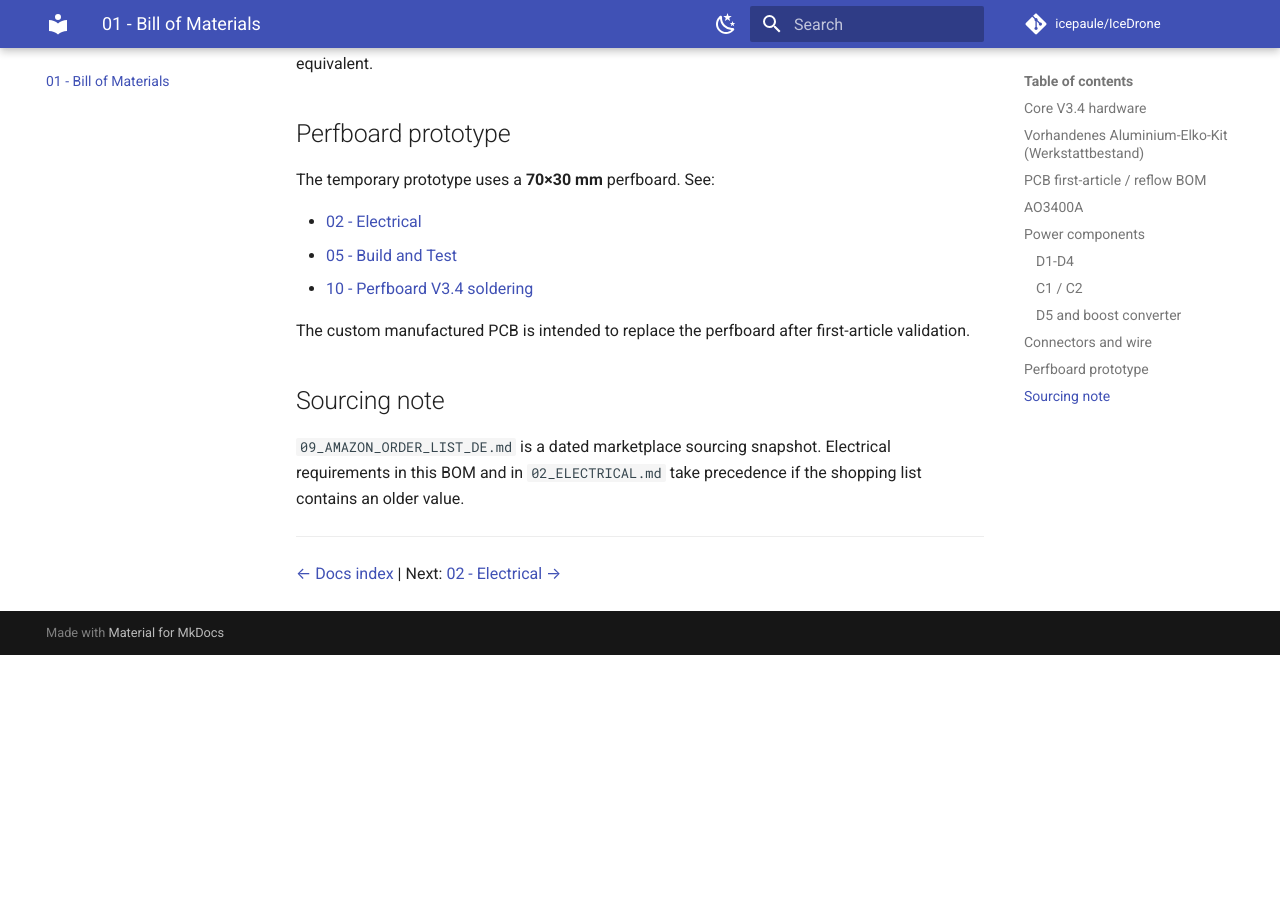
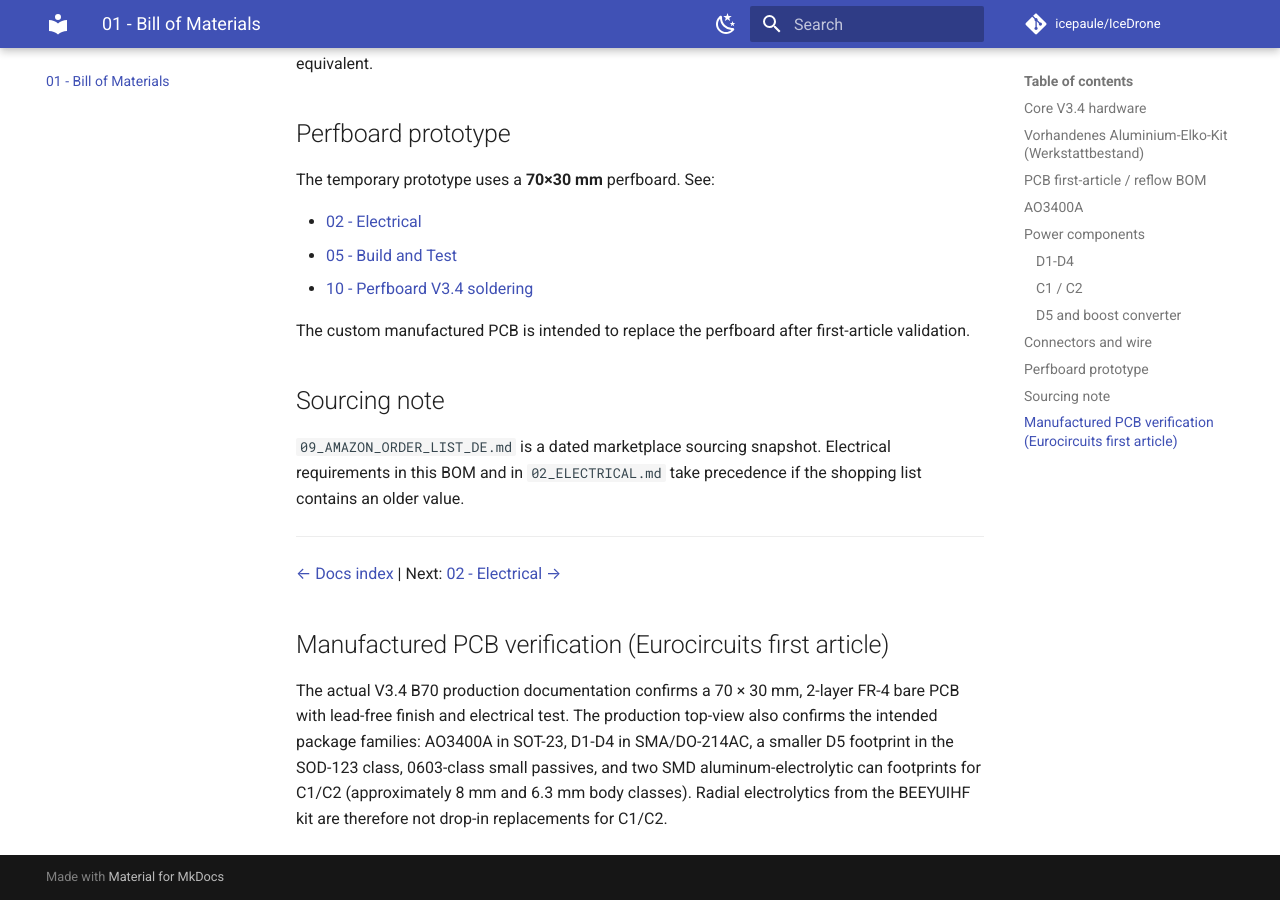
Before and after one commit to icepaule/IceDrone, an MkDocs documentation site: the page built from docs/01_BOM.md, in a window 1280 px wide and 900 px high, scrolled down 4780 px. Built offline with MkDocs 1.6.1 and Material for MkDocs 9.7.7, drawn with Linux system fonts in a browser that asks for light colours; comment, search, counter and statistics services are not loaded; before the commit the page ends 5435 px from its top, so only the background shows below that.

Commit message:
docs: add manufactured PCB package verification

```diff
--- a/docs/01_BOM.md
+++ b/docs/01_BOM.md
@@ -133,3 +133,8 @@ The custom manufactured PCB is intended to replace the perfboard after first-art
 
 ---
 [← Docs index](README.md) | Next: [02 - Electrical →](02_ELECTRICAL.md)
+
+
+## Manufactured PCB verification (Eurocircuits first article)
+
+The actual V3.4 B70 production documentation confirms a 70 × 30 mm, 2-layer FR-4 bare PCB with lead-free finish and electrical test. The production top-view also confirms the intended package families: AO3400A in SOT-23, D1-D4 in SMA/DO-214AC, a smaller D5 footprint in the SOD-123 class, 0603-class small passives, and two SMD aluminum-electrolytic can footprints for C1/C2 (approximately 8 mm and 6.3 mm body classes). Radial electrolytics from the BEEYUIHF kit are therefore not drop-in replacements for C1/C2.
```
